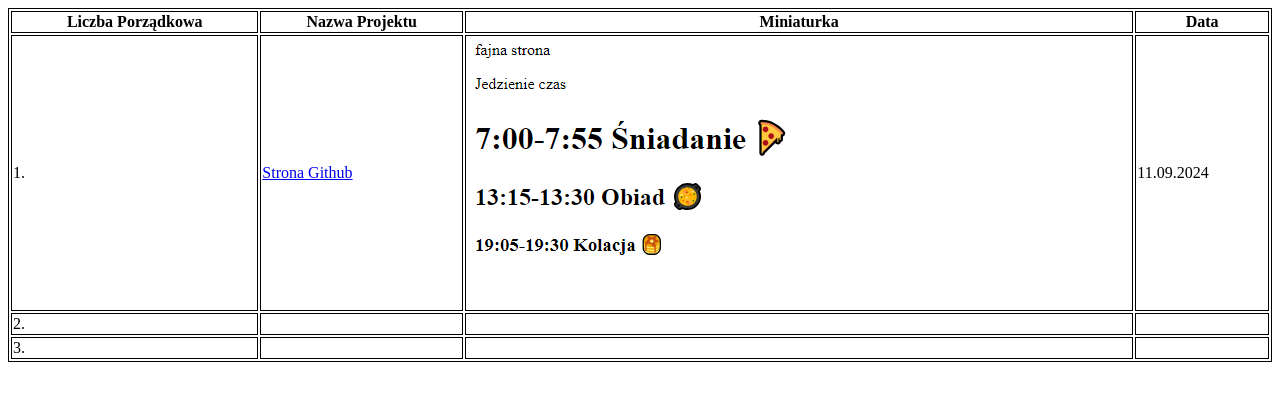
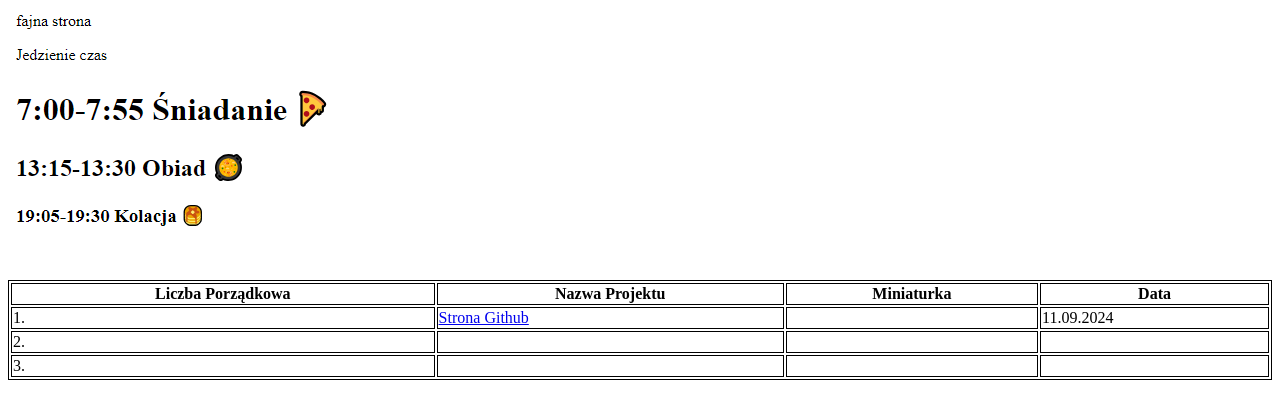
Before and after one commit to konradlifake/tabele.github.io, a plain HTML site: page index.html in a window 1280 px wide. Drawn offline with Linux system fonts and the light colour scheme.

Commit message:
Update index.html

```diff
--- a/index.html
+++ b/index.html
@@ -17,7 +17,7 @@ table, th, td {
     <tr>
     	<td>1.</td>
         <td><a href="https://konradlifake.github.io/">Strona Github</a></td>
-        <td><img src="jedzenie_czas.png"></td>
+        <td></td>
         <td>11.09.2024</td>
     </tr>
      <tr>
@@ -32,6 +32,6 @@ table, th, td {
         <td></td>
         <td></td>
     </tr>
-
+<img src="jedzenie_czas.png">
 </body>
 </html>
```
